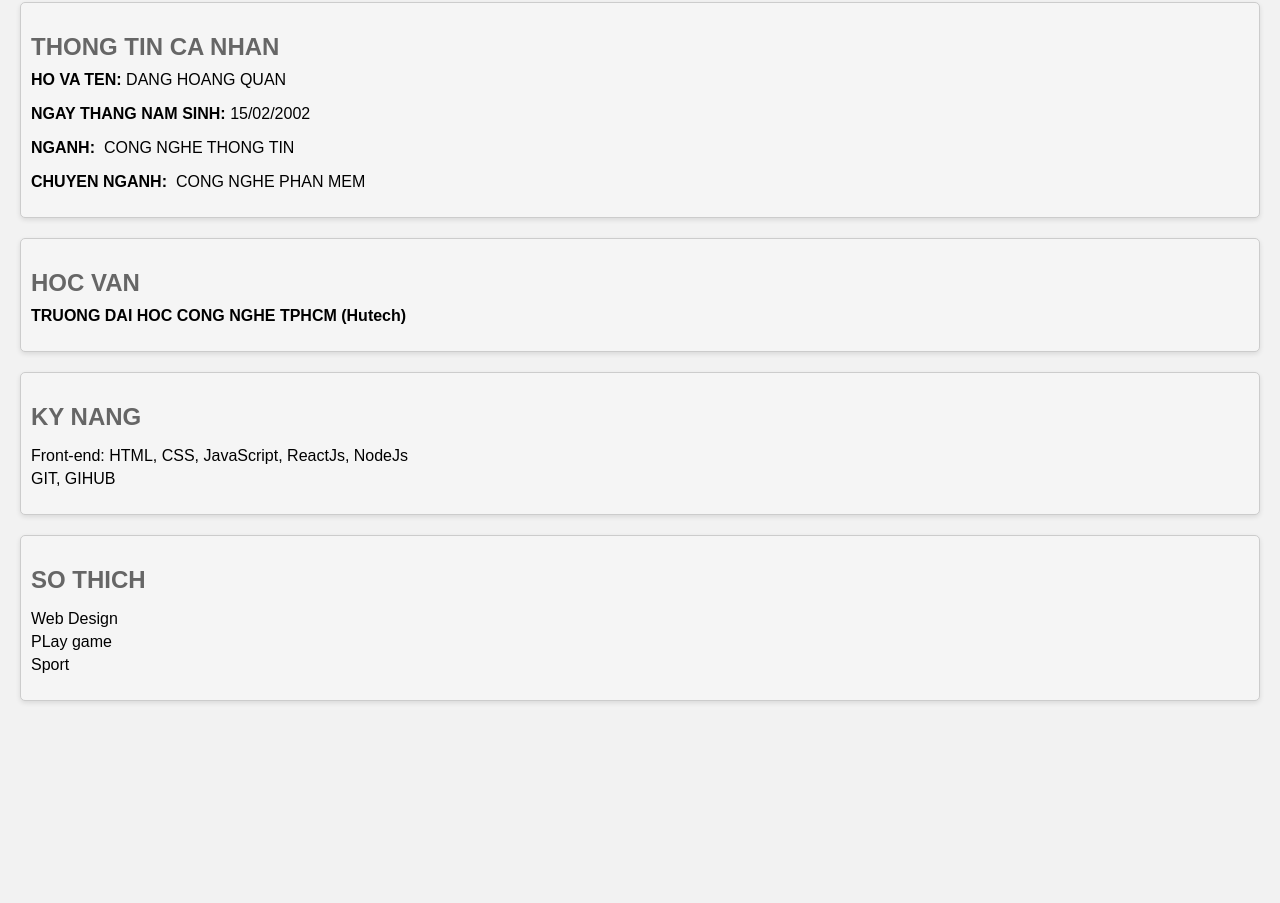
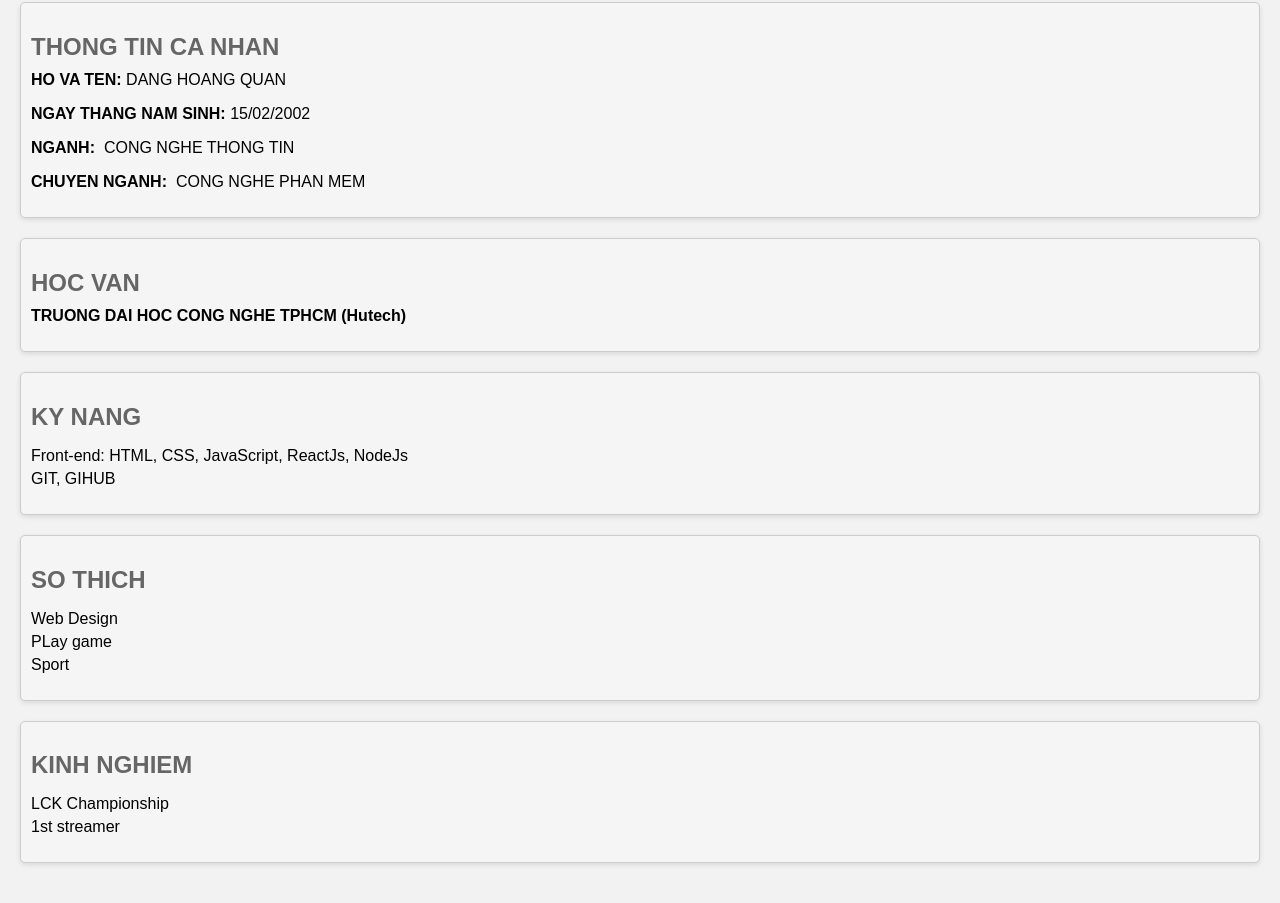
Before and after one commit to QuanTHR/bosung, a plain HTML site: page index.html in a window 1280 px wide. Shown: the part 98-1001 px from the top of the page. Before the commit the page ends 839 px from the top, so only its background shows below. Drawn offline with Linux system fonts and the light colour scheme.

Commit message:
Add EXPERIENCE

```diff
--- a/index.html
+++ b/index.html
@@ -36,5 +36,12 @@
       <li>Sport</li>
     </ul>
   </div>
+  <div class="section">
+    <h2>KINH NGHIEM</h2>
+    <ul>
+      <li>LCK Championship</li>
+      <li>1st streamer</li>
+    </ul>
+  </div>
 </body>
 </html>
```
